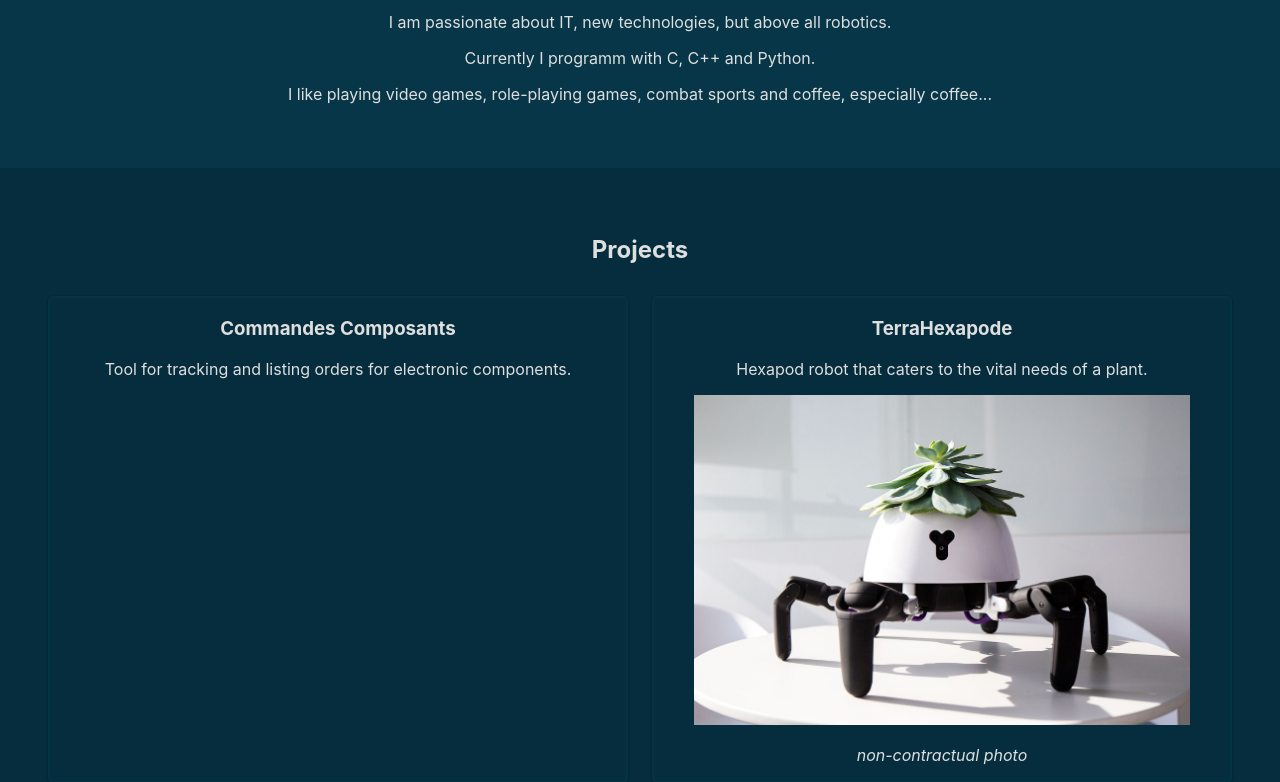
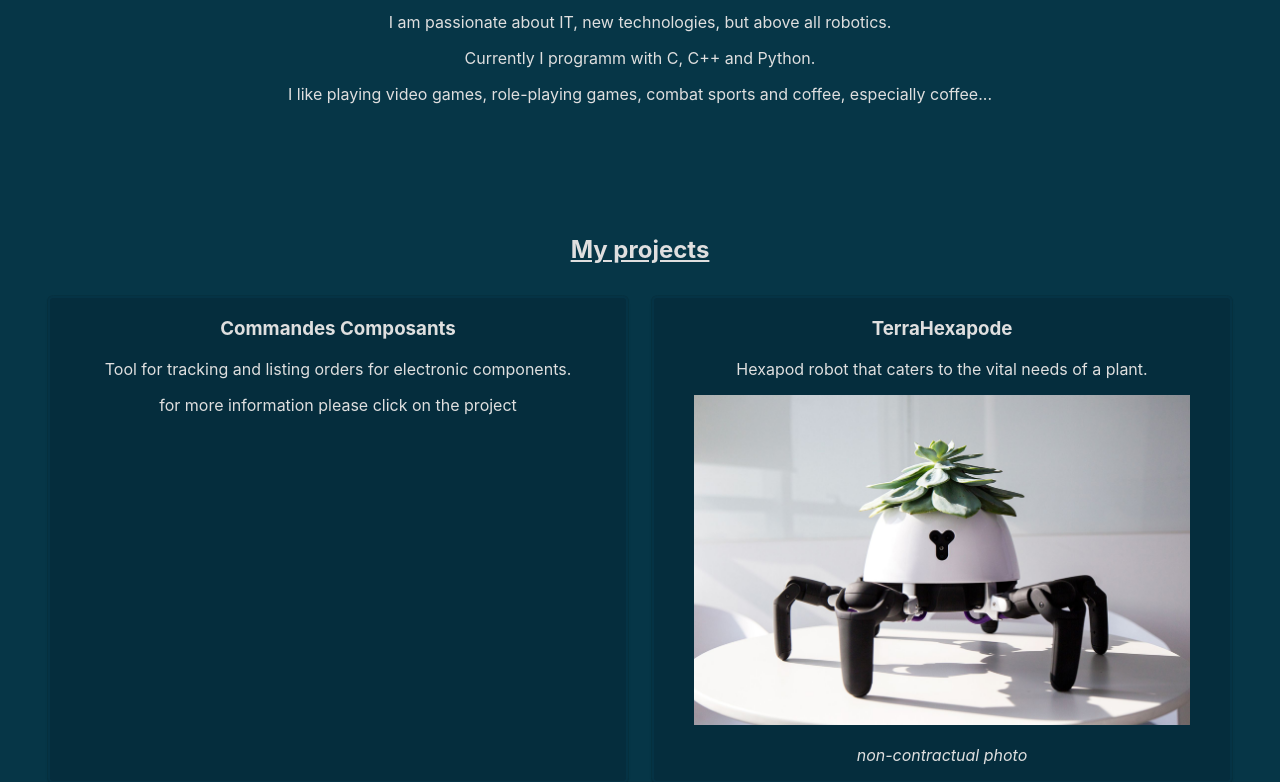
Before and after one commit to matthieu66100/matthieu66100.github.io, a PHP site: page / in a window 1280 px wide. Shown: the part 740-1522 px from the top of the page. Run offline with PHP 8.4, Linux system fonts and the light colour scheme.

Commit message:
correction + nettoyage code

```diff
--- a/css/style.css
+++ b/css/style.css
@@ -92,7 +92,7 @@ a{
 
 /* PROJECTS */
 .section-2 {
-    background-color: #052D3D;
+    /* background-color: #052D3D; */
 }
 
 .project-grid {
--- a/index.html
+++ b/index.html
@@ -41,7 +41,7 @@
     <!-- ABOUT -->
     <section class="center-text" id="about">
         <div>
-            <img class="avatar" src="img/avatar/demi_face.png" alt="">
+            <img class="avatar" src="img/avatar/demi_face.png">
         </div>
         <div class="about-text">
             <p>
@@ -65,23 +65,21 @@
 
     <!-- PROJETS -->
     <section class="section-2 center-text" id="projects">
-        <h1>Projects</h1>
+        <h1><u>My projects</u></h1>
 
         <div class="project-grid" style="text-align:center; display: flexbox;">
 
         <!-- 1 -->
         <div class="project-box" style="background-color: #052D3D">
             <a href="projet.html">
-                <div>
-                    <figure>
-                        <!-- <img class="project-img" src="img/avatar/demi_droite.png" alt=""> -->
-                    </figure>
-                </div>
                 <h3>
                     Commandes Composants
                 </h3>
                 <p>
                     Tool for tracking and listing orders for electronic components.
+                </p>
+                <p>
+                    for more information please click on the project
                 </p>
             </a>
         </div>
--- a/projet.html
+++ b/projet.html
@@ -5,6 +5,7 @@
     <meta http-equiv='X-UA-Compatible' content='IE=edge'>
     <title>Projects</title>
     <meta name='viewport' content='width=device-width, initial-scale=1'>
+    <link rel="icon" class="svg-color" type="image/png" href="img/icons/robot.svg">
     <link rel='stylesheet' type='text/css' media='screen' href='css/style.css'>
     <link rel='stylesheet' type='text/css' media='screen' href='css/projectstyle.css'>
 </head>
```
